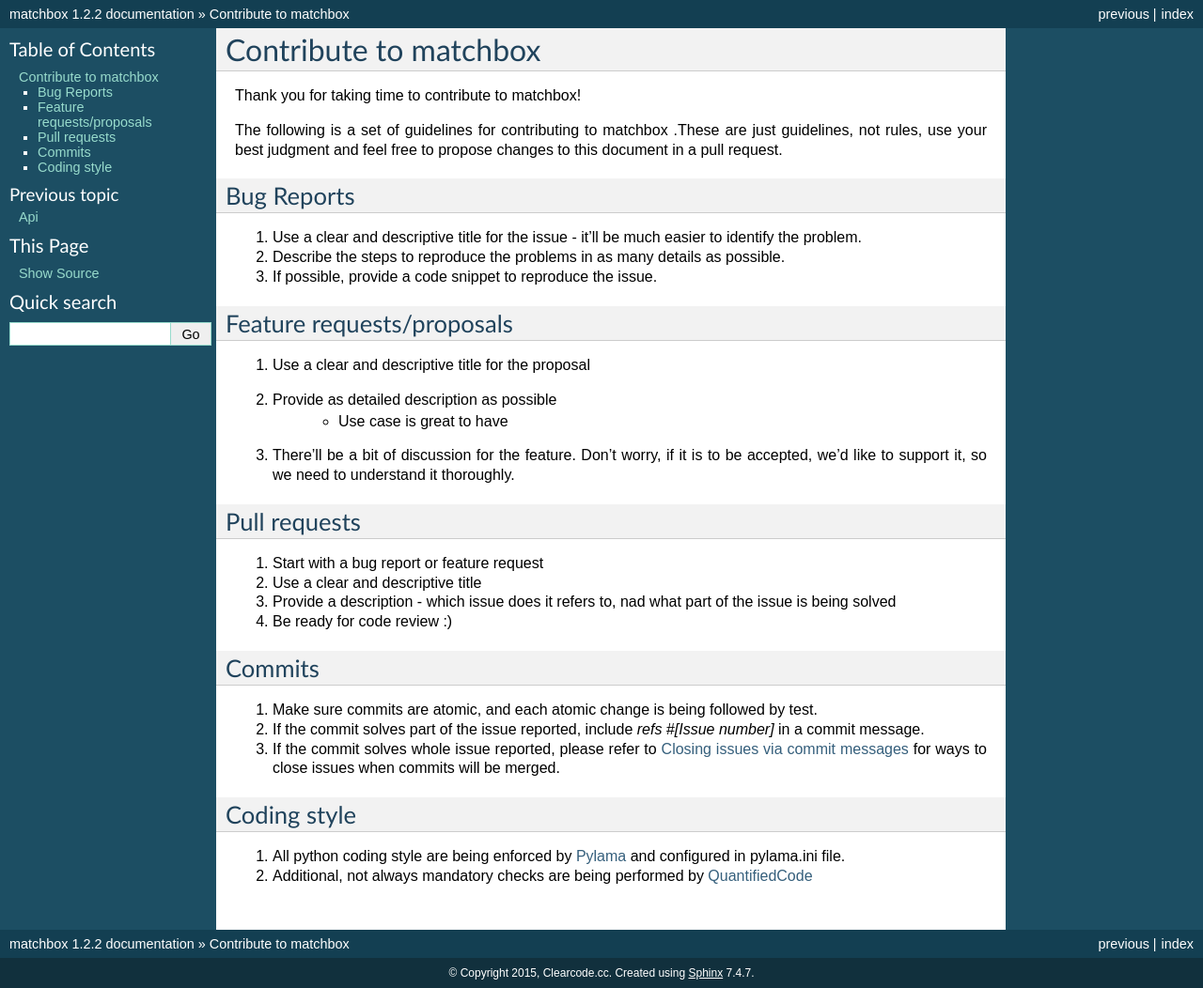
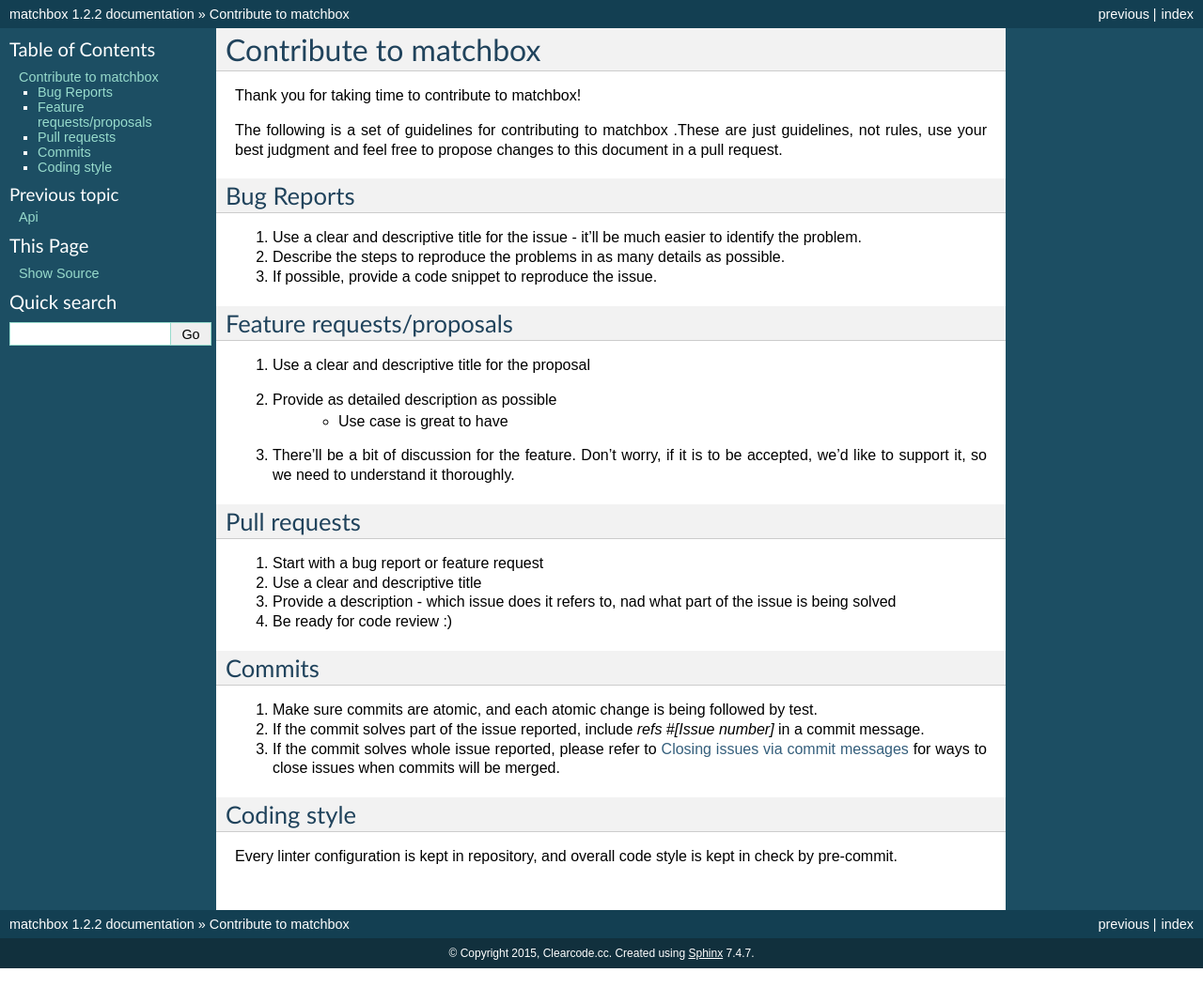
Before and after one commit to ClearcodeHQ/matchbox, a Sphinx documentation site: the page built from docs/source/contributing.rst, in a window 1280 px wide. Shown: the whole page at 94% size. Built offline with Sphinx 7.4.7, drawn with Linux system fonts in a browser that asks for light colours; pages that are not in the unit, such as notebooks, are missing from menus; after the commit the page ends 1031 px from its top, so only the background shows below that.

Commit message:
Use pre-commit, drop old linters workflow (and add rstcheck) - closes #483

```diff
--- a/CONTRIBUTING.rst
+++ b/CONTRIBUTING.rst
@@ -40,5 +40,4 @@
 Coding style
 ------------
 
-#. All python coding style are being enforced by `Pylama <https://pypi.python.org/pypi/pylama>`_ and configured in pylama.ini file.
-#. Additional, not always mandatory checks are being performed by `QuantifiedCode <https://www.quantifiedcode.com/app/project/gh:fizyk/:matchbox>`_
+Every linter configuration is kept in repository, and overall code style is kept in check by pre-commit.
--- a/docs/source/usage.rst
+++ b/docs/source/usage.rst
@@ -18,13 +18,13 @@
 .. code-block:: python
 
     HomeObject = namedtuple('HomeObject', 'colour colour_match')
-
     chair = HomeObject('red', True)
     table = HomeObject('blue', True)
     wall = HomeObject('pink', False)
     paint_bucket = HomeObject('orange', True)
 
- And add these entities to our box.
+
+And add these entities to our box.
 
 .. code-block:: python
 
--- /dev/null
+++ b/newsfragments/483.misc.rst
@@ -0,0 +1,2 @@
+Add pre-commit with rstcheck.
+Drop linters workflow, as linting will go through pre-commit.
```
Also changed, not shown: .pre-commit-config.yaml (added), .rstcheck.cfg (added), README.rst (line endings or trailing spaces), docs/source/glossary.rst (line endings or trailing spaces), newsfragments/+2857889c.misc.rst (line endings or trailing spaces), pyproject.toml (line endings or trailing spaces), 11 other files.
